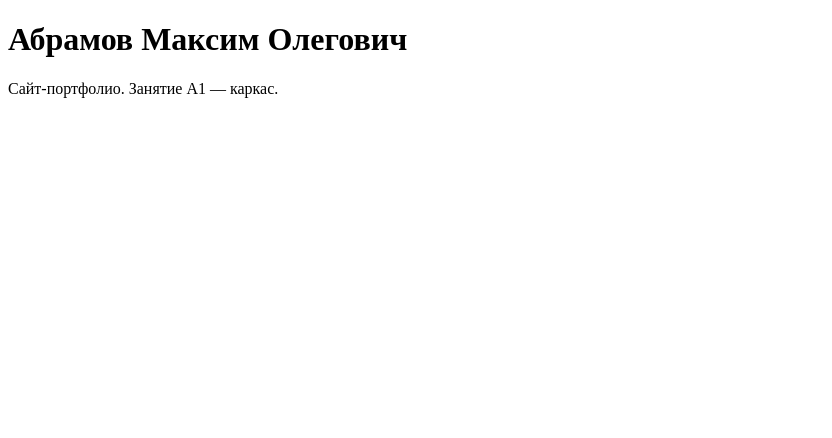
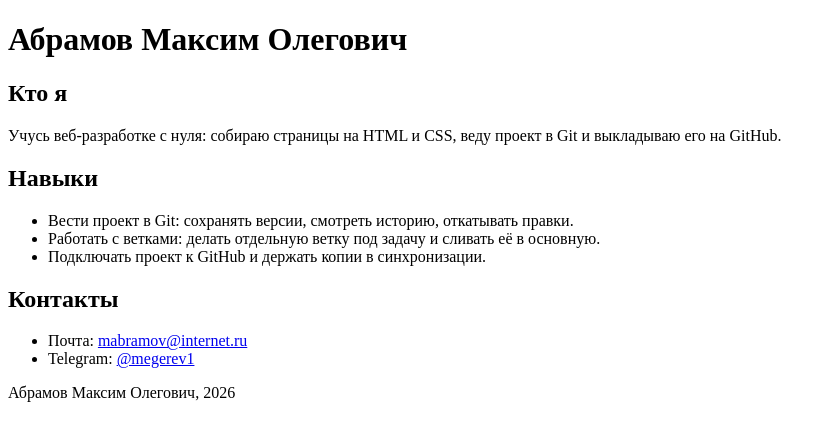
Before and after one commit to megerev/my-site, a plain HTML site: page index.html in a window 1280 px wide. Shown: the whole page, without its empty margins (0-832 px from the left). Drawn offline with Linux system fonts and the light colour scheme.

Commit message:
A2: текст страницы — кто я, навыки, контакты

```diff
--- a/index.html
+++ b/index.html
@@ -13,18 +13,31 @@
   </header>
 
   <main>
-    <!-- A2: раздел «Кто я» -->
-    <section id="about"></section>
+    <section id="about">
+      <h2>Кто я</h2>
+      <p>Учусь веб-разработке с нуля: собираю страницы на HTML и CSS, веду проект в Git и выкладываю его на GitHub.</p>
+    </section>
 
-    <!-- A2: раздел «Навыки» -->
-    <section id="skills"></section>
+    <section id="skills">
+      <h2>Навыки</h2>
+      <ul>
+        <li>Вести проект в Git: сохранять версии, смотреть историю, откатывать правки.</li>
+        <li>Работать с ветками: делать отдельную ветку под задачу и сливать её в основную.</li>
+        <li>Подключать проект к GitHub и держать копии в синхронизации.</li>
+      </ul>
+    </section>
 
-    <!-- A2: раздел «Контакты» -->
-    <section id="contacts"></section>
+    <section id="contacts">
+      <h2>Контакты</h2>
+      <ul>
+        <li>Почта: <a href="mailto:mabramov@internet.ru">mabramov@internet.ru</a></li>
+        <li>Telegram: <a href="https://t.me/megerev1">@megerev1</a></li>
+      </ul>
+    </section>
   </main>
 
   <footer>
-    <p>Сайт-портфолио. Занятие A1 — каркас.</p>
+    <p>Абрамов Максим Олегович, 2026</p>
   </footer>
 </body>
 </html>
```
